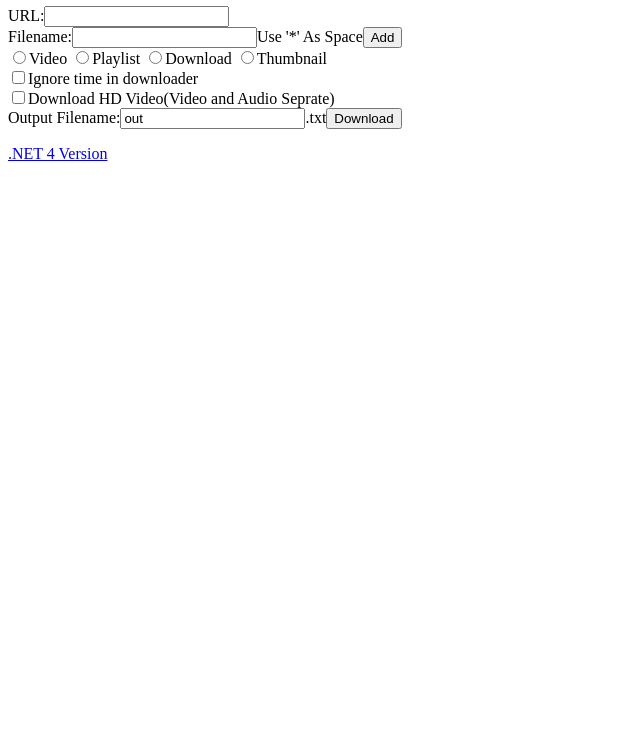
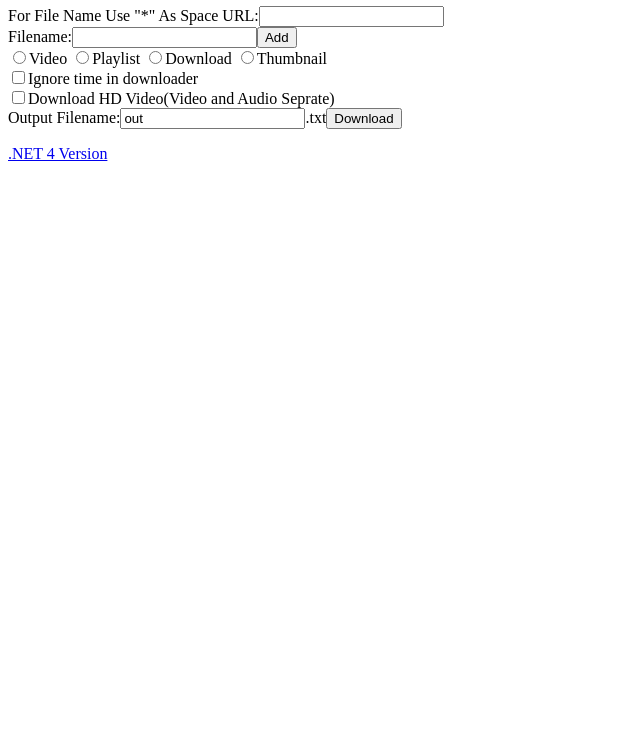
Before and after one commit to tesses50/tesses50.github.io, a plain HTML site: page pledit.htm in a window 1280 px wide. Shown: the part 60-800 px from the top of the page, without its empty margins (0-640 px from the left). Drawn offline with Linux system fonts and the light colour scheme.

Commit message:
Update pledit.htm

```diff
--- a/pledit.htm
+++ b/pledit.htm
@@ -71,7 +71,8 @@ function plurl(url){
 	<BODY>
 		<H1>Wii TYTD Playlist Editor</H1>
 		<form>
-			URL:<input type="text" id="urldata"><br>Filename:<input type="text" id="filenames">Use '*' As Space<input type="button" value="Add" onclick="parseinfo()"><br>
+			For File Name Use &quot;*&quot; As Space
+			URL:<input type="text" id="urldata"><br>Filename:<input type="text" id="filenames"><input type="button" value="Add" onclick="parseinfo()"><br>
 			<input type="radio" name="type" id="vi" value="Video">Video
 			<input type="radio"  name="type" id="pl" value="Playlist">Playlist
 			<input type="radio" name="type" id="dl" value="Download">Download
```
